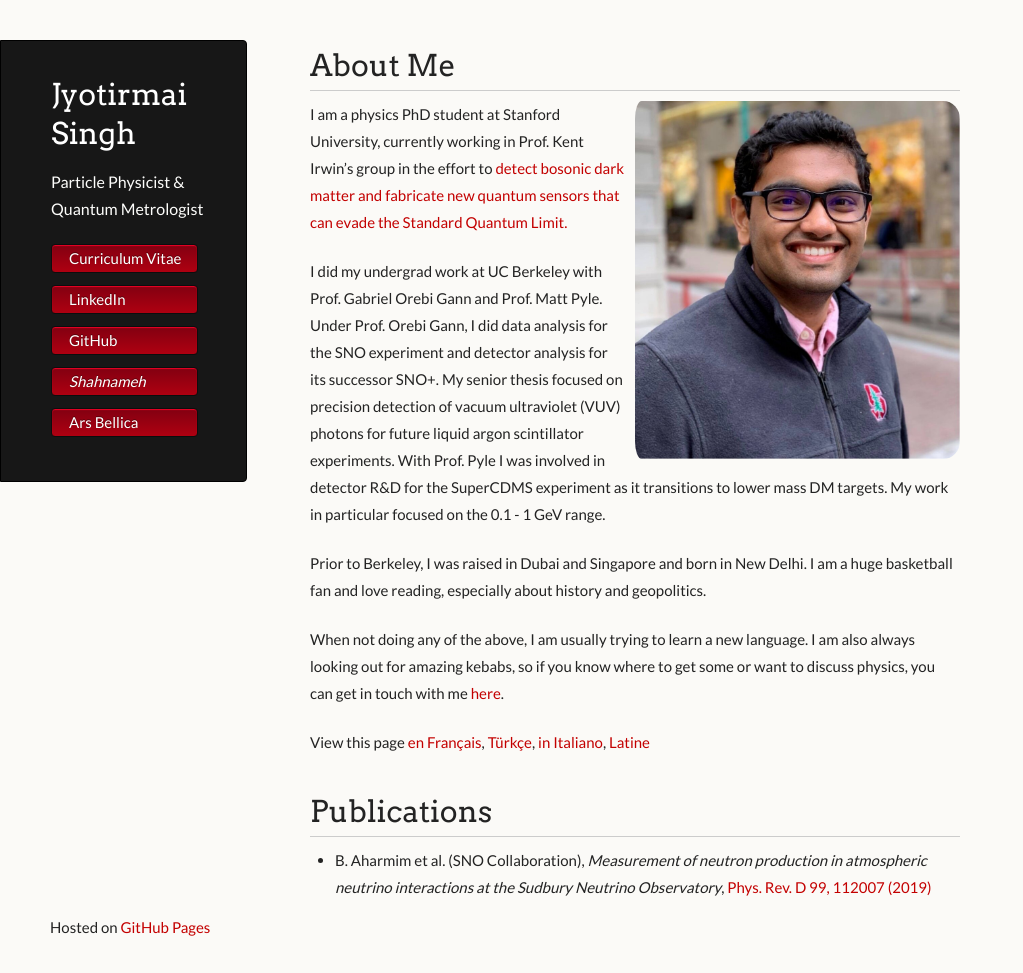
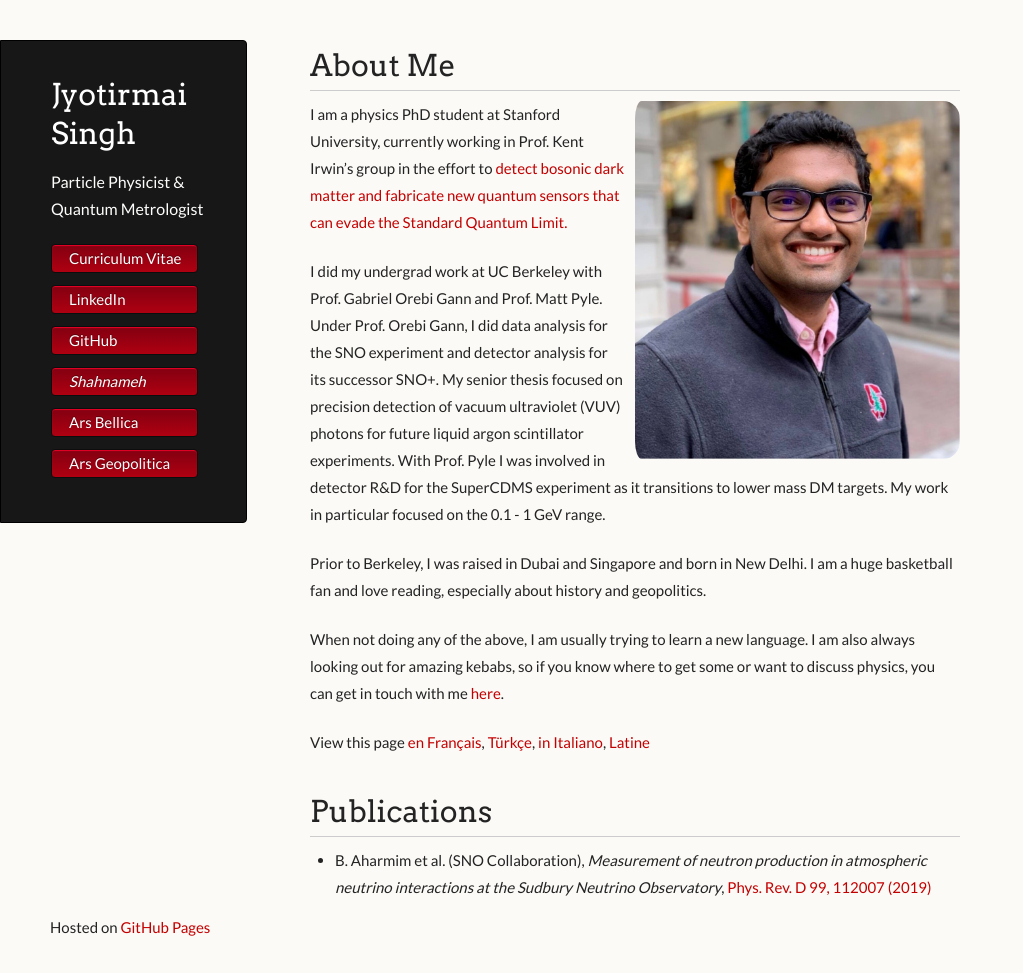
Before and after one commit to joe-singh/joe-singh.github.io, a Jekyll site: the page built from index.md, in a window 1280 px wide and 973 px high. Shown: the whole window, without its empty margins (0-1023 px from the left). Built offline with Jekyll 4.4.1, drawn with Linux system fonts in a browser that asks for light colours; some web fonts are replaced.

Commit message:
temporarily adding back ars

```diff
--- a/_layouts/default.html
+++ b/_layouts/default.html
@@ -30,7 +30,7 @@
           <li><a class="buttons" href="{{ site.github.owner_url }}">GitHub</a></li>
           <li><a class="buttons" href="/shahnameh_blog.html"><em>Shahnameh</em></a></li>
           <li><a class="buttons" href="/ArsBelli/ArsBelli.pdf">Ars Bellica</a></li>
-          <!--<li><a class="buttons" href="/straits.html">Ars Geopolitica</a></li>-->
+          <li><a class="buttons" href="/straits.html">Ars Geopolitica</a></li>
           <!--<li><a class="buttons" href="../index.html">Home</a></li>-->
        </ul>
 
```
